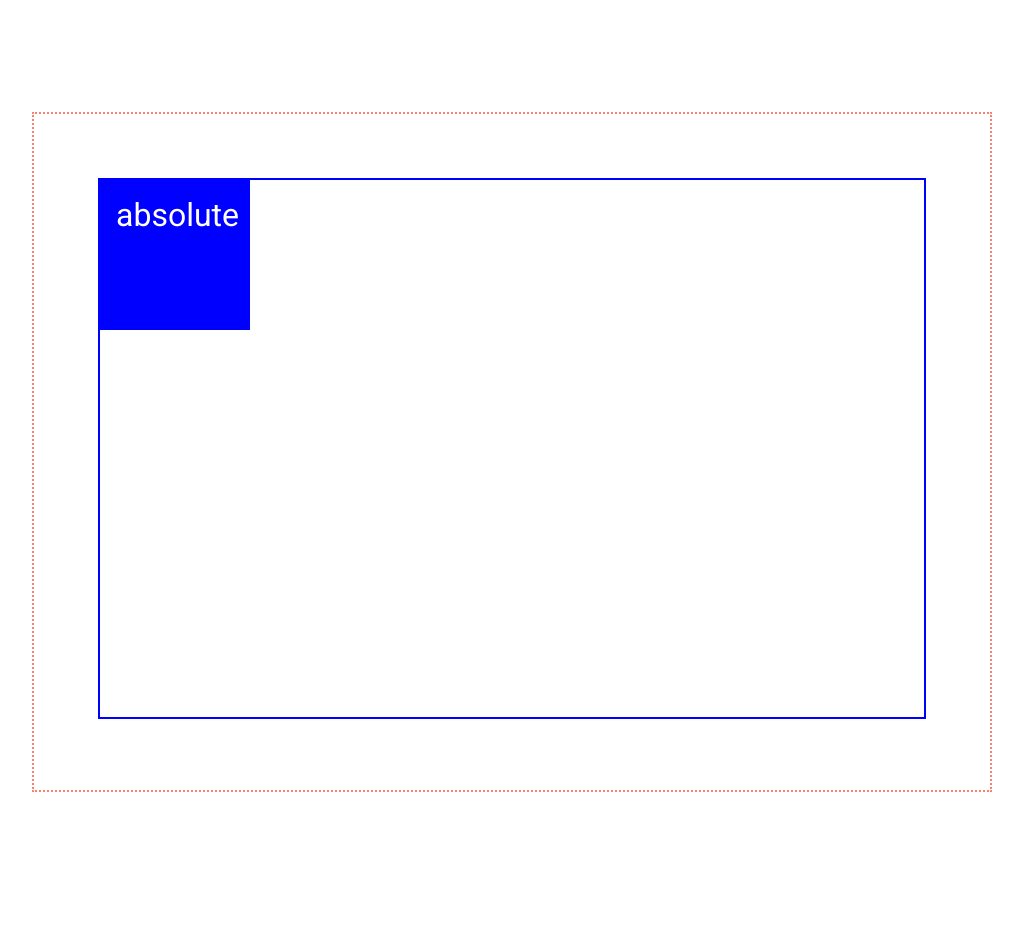
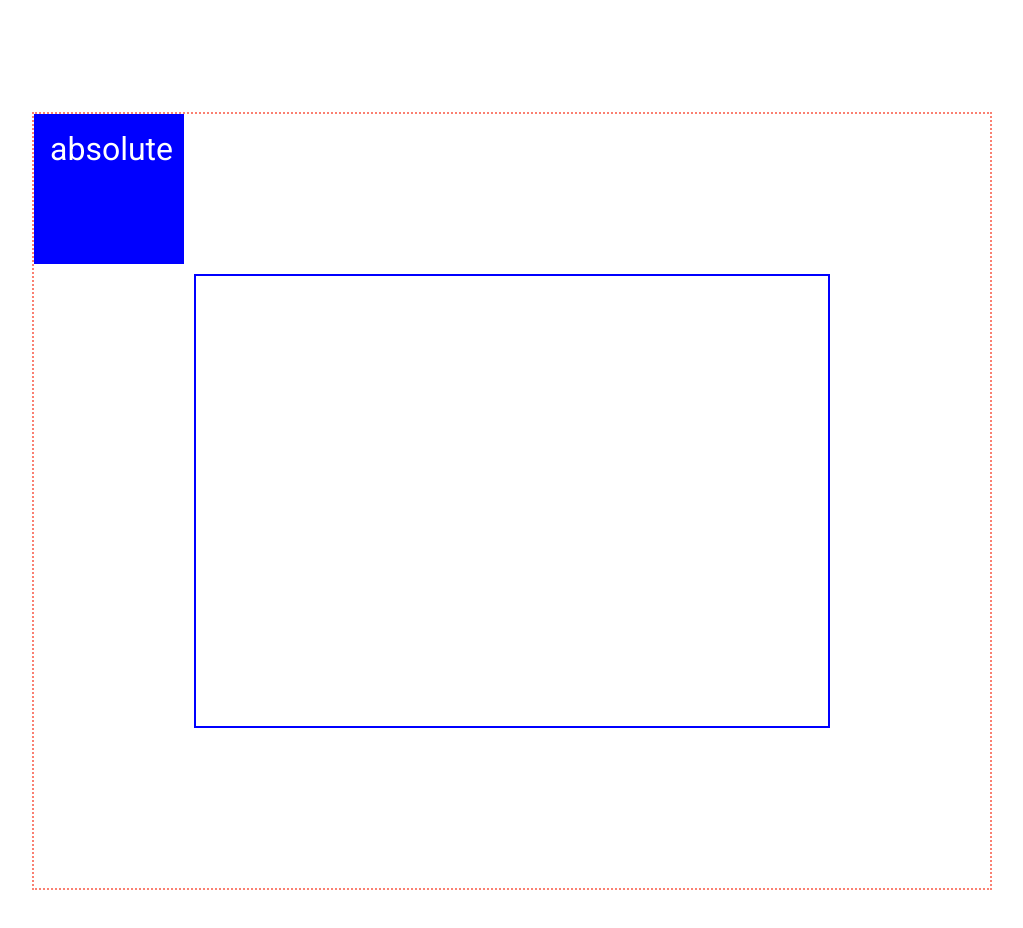
Before and after one commit to daksh-vaishnav/learn-css, a plain HTML site: page 5-positions/index.html in a window 1280 px wide. Shown: the top 928 px of the page, without its empty margins (128-1151 px from the left). Drawn offline with Linux system fonts and the light colour scheme.

Commit message:
position: position absolute to its relative parent

```diff
--- a/5-positions/style.css
+++ b/5-positions/style.css
@@ -14,12 +14,13 @@ body {
 .outer-container {
     border: 2px dotted salmon;
     width: 75vw;
-    height: 85vh;
+    min-height: 85vh;
     margin: 5rem auto;
+    position: relative;
 }
 .inner-container {
     border: 2px solid #00f;
-    margin: 4rem;
+    margin: 10rem;
     height: 80%;
 }
 
@@ -33,4 +34,11 @@ body {
 .absolute {
     background-color: #00f;
     position: absolute;
+    top: 0;
+    left: 0;
 }
+
+/* .relative {
+    background-color: #f00;
+    position: relative;
+} */
```
